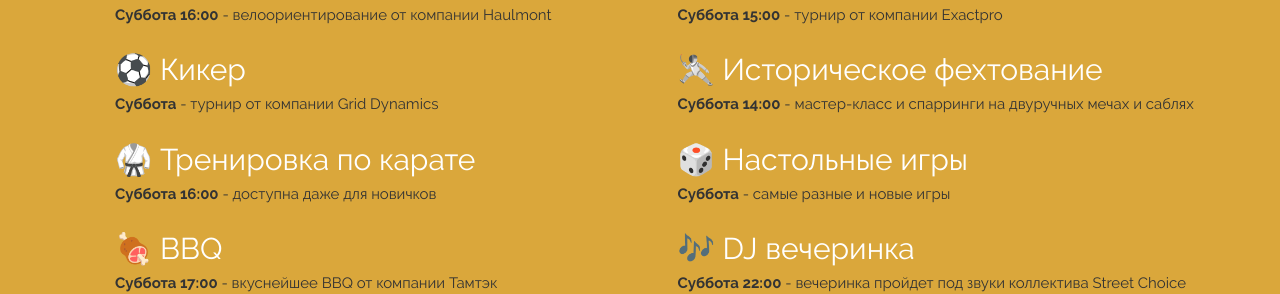
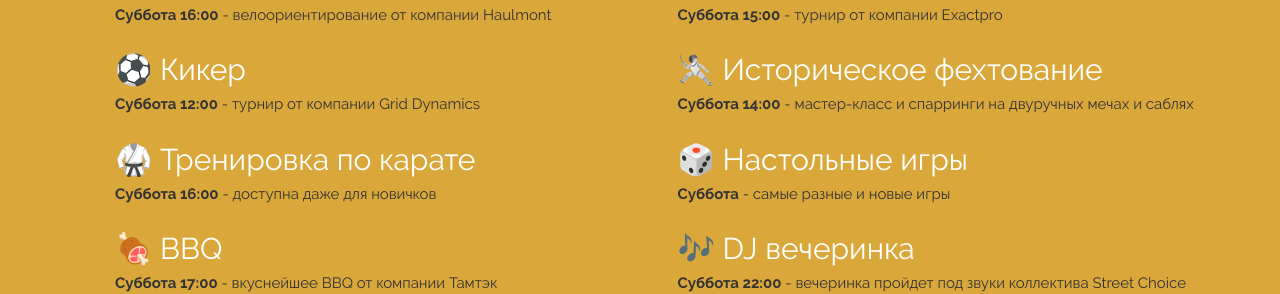
Before and after one commit to youcon/dune.github.io, a Jekyll site: the page built from index.html, in a window 1280 px wide and 900 px high, scrolled down 1514 px. Shown: the part 165-459 px from the top of the window. Built offline with Jekyll 4.4.1, drawn with Linux system fonts in a browser that asks for light colours; nearby versions of some CDN libraries; some web fonts are replaced; comment, search, counter and statistics services are not loaded.

Commit message:
Add time to kiker

```diff
--- a/_data/activities.yml
+++ b/_data/activities.yml
@@ -22,7 +22,7 @@
   sign: "&#x1F3D3"
   title: "Настольной теннис"
   description: "турнир от компании Exactpro"
-- time: "Суббота"
+- time: "Суббота 12:00"
   sign: "&#x26BD"
   title: "Кикер"
   description: "турнир от компании Grid Dynamics"
```
